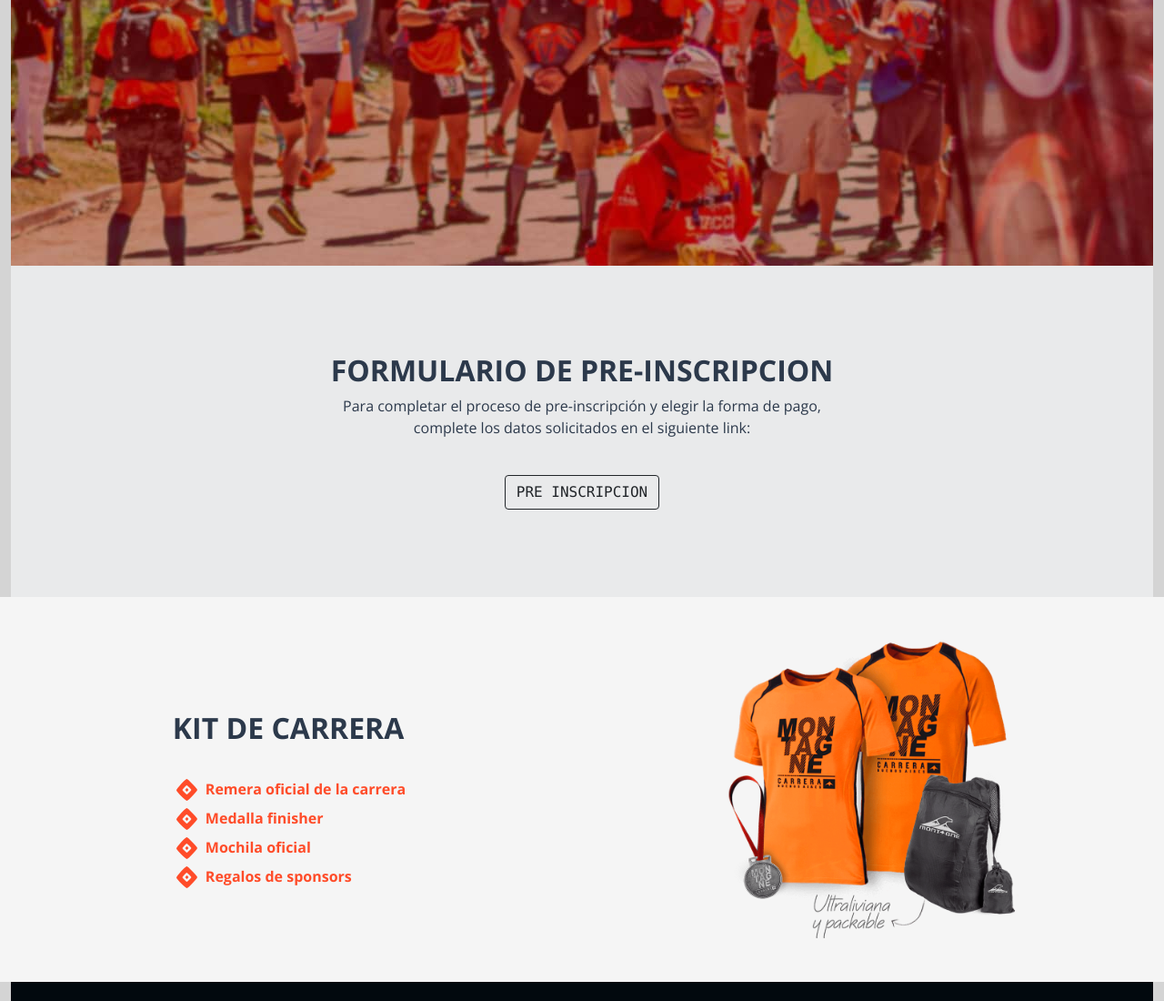
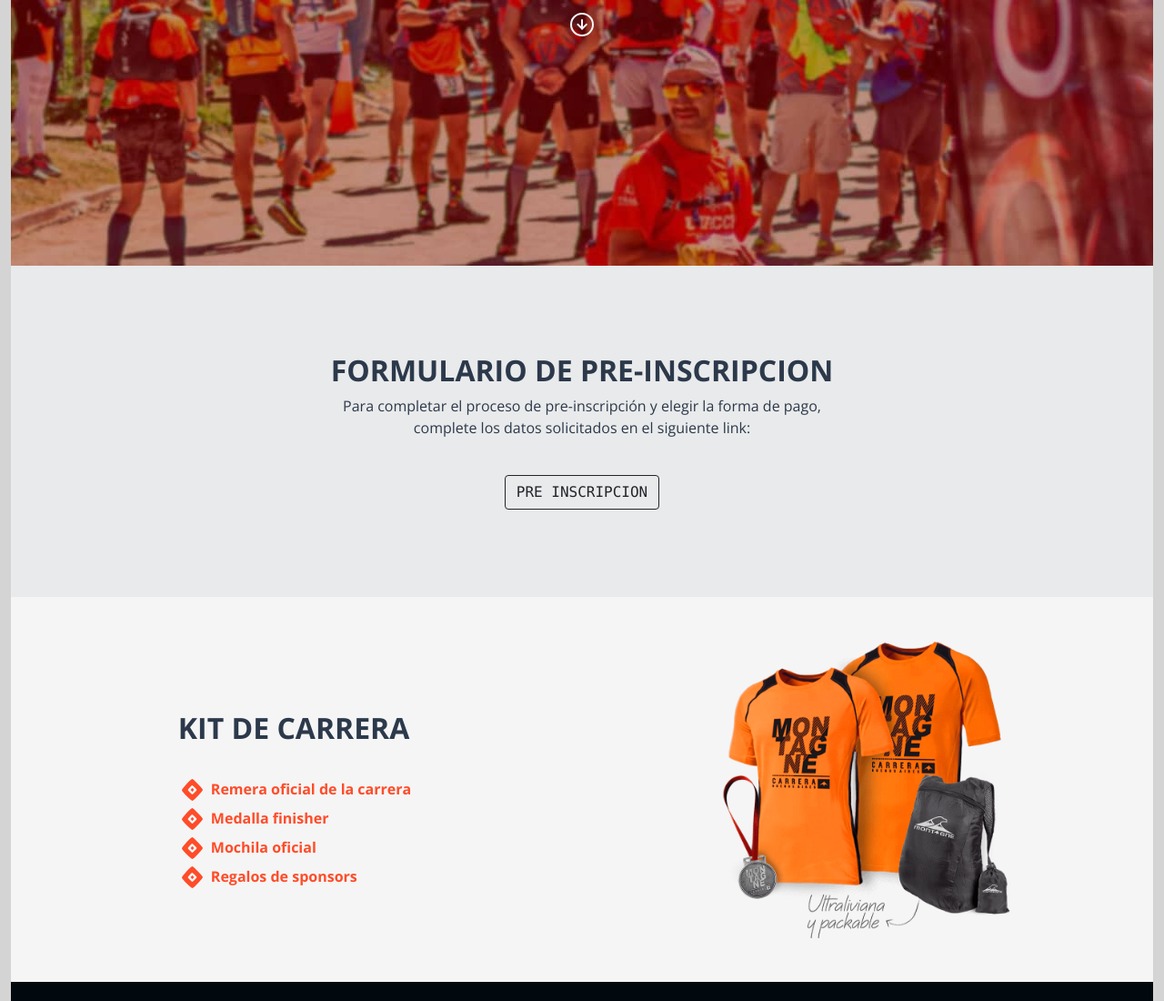
Before and after one commit to diegodg91/Proyecto_GuacaRace, a website: page pages/inscripciones.html in a window 1280 px wide. Shown: the part 335-1435 px from the top of the page at 91% size. Drawn offline with nearby package versions, Linux system fonts and the light colour scheme; files whose address does not match are found by name.

Commit message:
solucion bug en seccion inscripciones

```diff
--- a/pages/inscripciones.html
+++ b/pages/inscripciones.html
@@ -72,13 +72,20 @@
           <div class="mt-5 pt-4 align-middle">
             <p class="fs-3 fw-bold fst-italic text-uppercase">Inscripciones</h1>
             <p class="title-l">21k / 15k / 7k</h1>
+
+            <div class="col-12">
+              <a href="#inscripciones">
+                <img src="/img/download.svg" alt="down-icon">
+              </a>
+            </div>
+
           </div>
 
         </div>
       </div>
     </section>
     <!-- Seccion inscripciones -->
-    <section class="inscripcion__form">
+    <section id="inscripciones" class="inscripcion__form">
       <div class="row align-items-center p-5">
         <div class="col-12 p-5">
           <div class="text-center">
@@ -96,9 +103,9 @@
       </div>
     </section>
 
-    <section>
-      <div class="row kit align-items-center">
-        <div class="col-sm-12 col-md-6 d-flex justify-content-center">
+    <section class="container-fluid">
+      <div class="row align-items-center kit">
+        <div class="col-sm-12 col-md-6 d-flex align-items-center justify-content-center">
           <div class="text-justify">
             <h2 class="text-uppercase mt-4 fw-bold pb-4">kit de carrera</h2>
             <span class="icon-list fw-bold d-block p-1">Remera oficial de la carrera</span>
--- a/scss/partials/_inscripcion.scss
+++ b/scss/partials/_inscripcion.scss
@@ -40,4 +40,7 @@
   .img-kit > img {
     width: 20rem;
     height: auto;
+    @include mobile{
+      width: 16rem;
+    }
   }
```
Also changed, not shown: css/styles.css.
